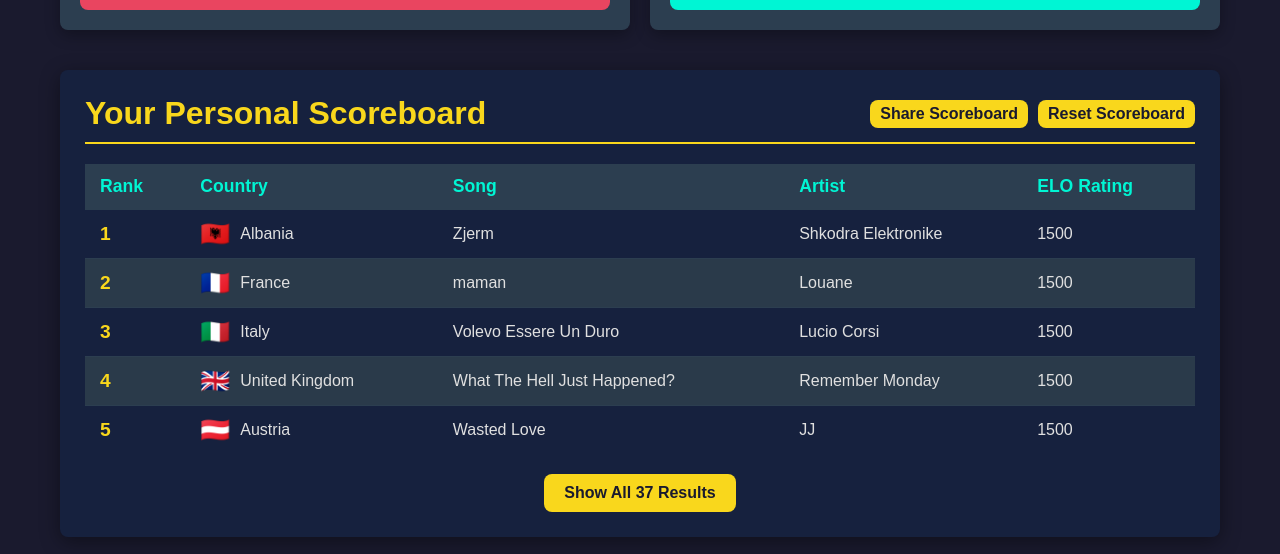
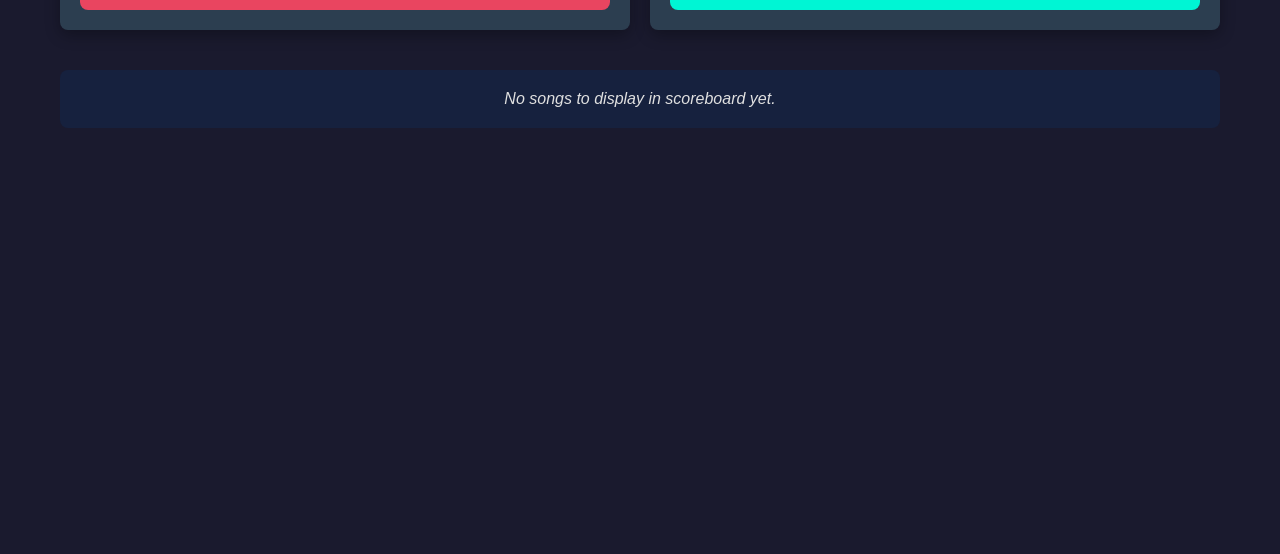
Before and after one commit to linusromland/EurovisionSongRating, a Preact app: page / in a window 1280 px wide. Shown: the part 771-1325 px from the top of the page. After the commit the page ends 919 px from the top, so only its background shows below. Built offline with nearby package versions, Linux system fonts and the light colour scheme.

Commit message:
hides non voted for countries

```diff
--- a/src/components/Scoreboard/Scoreboard.tsx
+++ b/src/components/Scoreboard/Scoreboard.tsx
@@ -16,9 +16,17 @@ export function Scoreboard({ title = "Your Personal Scoreboard", songs, eloRatin
     const [showAll, setShowAll] = useState(false);
 
     const sortedSongsFull = useMemo(() => {
-        return [...songs]
-            .map(song => ({ ...song, elo: eloRatings[song.id] || INITIAL_ELO }))
-            .sort((a, b) => (b.elo ?? INITIAL_ELO) - (a.elo ?? INITIAL_ELO));
+
+        return Object.entries(eloRatings)
+            .map(([songId, elo]) => {
+                const song = songs.find(s => s.id === songId);
+                if (!song || elo === INITIAL_ELO) return null;
+                return {
+                    ...song,
+                    elo: elo
+                };
+            }
+            ).filter(Boolean).sort((a, b) => (b?.elo ?? INITIAL_ELO) - (a?.elo ?? INITIAL_ELO)) as Song[]
     }, [songs, eloRatings]);
 
     const songsToDisplay = useMemo(() => {
```
Also changed, not shown: 1 other file (tests, documents, lock files or other folders).
